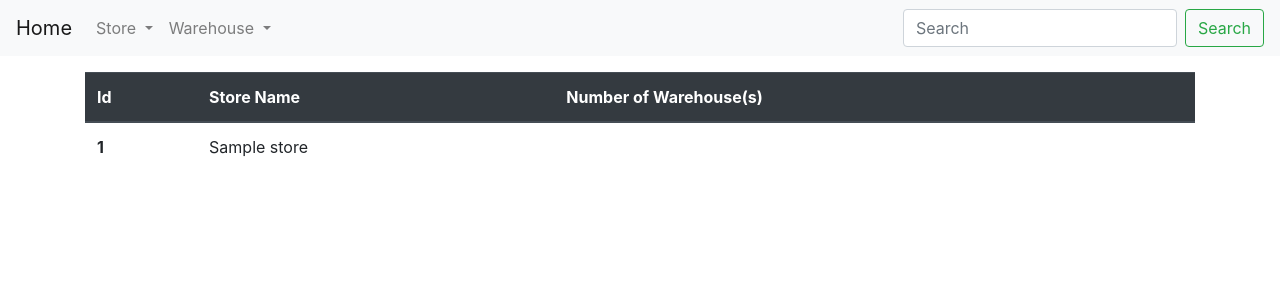
After one commit to Jowee93/Flask-Store, a Python web app: template templates/all_stores.html in a window 1280 px wide. The commit adds this page. Shown: the top 300 px of the page. Run offline with Jinja, Linux system fonts and the light colour scheme; the template is opened without the code that fills it: most values are stand-ins (such as "Sample title", 1, 10 or a date in 2020); some libraries are stand-ins or nearby versions.

Commit message:
Latest commit

```diff
--- a/templates/_layout.html
+++ b/templates/_layout.html
@@ -14,6 +14,70 @@
     <title>Flask Store</title>
   </head>
   <body>
+    <nav class="navbar navbar-expand-lg navbar-light bg-light">
+      <a class="navbar-brand" href="/">Home</a>
+      <button
+        class="navbar-toggler"
+        type="button"
+        data-toggle="collapse"
+        data-target="#navbarSupportedContent"
+        aria-controls="navbarSupportedContent"
+        aria-expanded="false"
+        aria-label="Toggle navigation"
+      >
+        <span class="navbar-toggler-icon"></span>
+      </button>
+
+      <div class="collapse navbar-collapse" id="navbarSupportedContent">
+        <ul class="navbar-nav mr-auto">
+          <li class="nav-item dropdown">
+            <a
+              class="nav-link dropdown-toggle"
+              href=""
+              id="navbarDropdown"
+              role="button"
+              data-toggle="dropdown"
+              aria-haspopup="true"
+              aria-expanded="false"
+            >
+              Store
+            </a>
+            <div class="dropdown-menu" aria-labelledby="navbarDropdown">
+              <a class="dropdown-item" href="/store">Add a store</a>
+              <a class="dropdown-item" href="/all-stores">View all stores</a>
+            </div>
+          </li>
+          <li class="nav-item dropdown">
+            <a
+              class="nav-link dropdown-toggle"
+              href=""
+              id="navbarDropdown"
+              role="button"
+              data-toggle="dropdown"
+              aria-haspopup="true"
+              aria-expanded="false"
+            >
+              Warehouse
+            </a>
+            <div class="dropdown-menu" aria-labelledby="navbarDropdown">
+              <a class="dropdown-item" href="/warehouse">Add a warehouse</a>
+              <a class="dropdown-item" href="/warehouse">View all warehouse</a>
+            </div>
+          </li>
+        </ul>
+        <form class="form-inline my-2 my-lg-0">
+          <input
+            class="form-control mr-sm-2"
+            type="search"
+            placeholder="Search"
+            aria-label="Search"
+          />
+          <button class="btn btn-outline-success my-2 my-sm-0" type="submit">
+            Search
+          </button>
+        </form>
+      </div>
+    </nav>
     <div class="container">
       {% block content %} {% endblock %}
     </div>
--- /dev/null
+++ b/templates/all_stores.html
@@ -0,0 +1,23 @@
+{% extends "_layout.html" %} {% block content %}
+
+<table class="table mt-3">
+  <thead class="thead-dark">
+    <tr>
+      <th scope="col">Id</th>
+      <th scope="col">Store Name</th>
+      <th scope="col">Number of Warehouse(s)</th>
+    </tr>
+  </thead>
+  <tbody>
+    {% for warehouse in warehouse_store%}
+    <tr>
+      <th scope="row">{{ warehouse.id }}</th>
+      <td>{{ warehouse.store.name }}</td>
+      <td></td>
+    </tr>
+
+    {% endfor %}
+  </tbody>
+</table>
+
+{% endblock %}
--- a/templates/store.html
+++ b/templates/store.html
@@ -5,9 +5,13 @@
 {% with messages = get_flashed_messages(with_categories=true) %} {% if messages %}
 
 {% for category, message in messages %}
-<div class="mt-3 alert alert-{{ category }}">{{ message }}</div>
+    <div class="mt-3 alert alert-{{ category }}">{{ message }}</div>
 
 {% endfor %} {% endif %} {% endwith %}
+
+{% for errors in error if error|length > 0 %}
+    <div class="mt-3 alert alert-danger">{{ errors }}</div>
+{% endfor %}
 
 <div class="mt-3">
   <h1>Store</h1>
--- a/templates/warehouse.html
+++ b/templates/warehouse.html
@@ -16,17 +16,17 @@ message in messages %}
       class="form-control"
       id="warehouse-input"
       name="warehouse_name"
-      placeholder="Enter warehouse name"
+      placeholder="Enter warehouse location"
     />
     <small id="small-text" class="form-text text-muted"
       >Relax and add a warehouse</small
     >
   </div>
   <div class="form-group">
-    <select id="stores" class="form-control">
+    <select name="store_id" id="stores-selection" class="form-control">
       <option disabled selected value>-- select store --</option>
       {% for store in stores %}
-      <option>{{ store }}</option>
+      <option value="{{ store.id }}">{{ store.name }}</option>
       {% endfor %}
     </select>
   </div>
```
Also changed, not shown: models.py (+14 -2 lines), server.py (+12 -10 lines).
